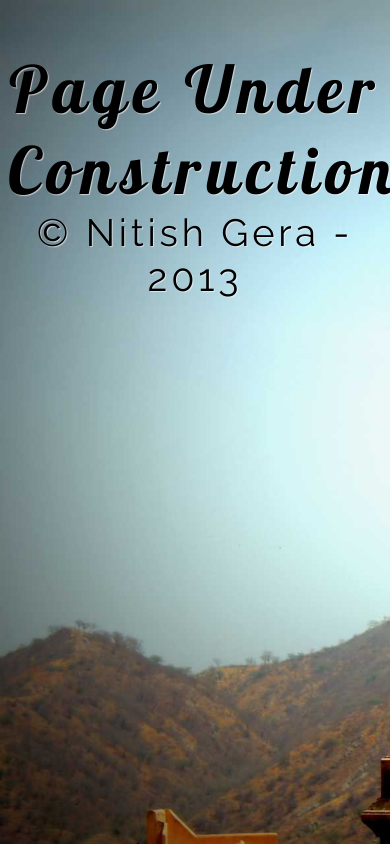
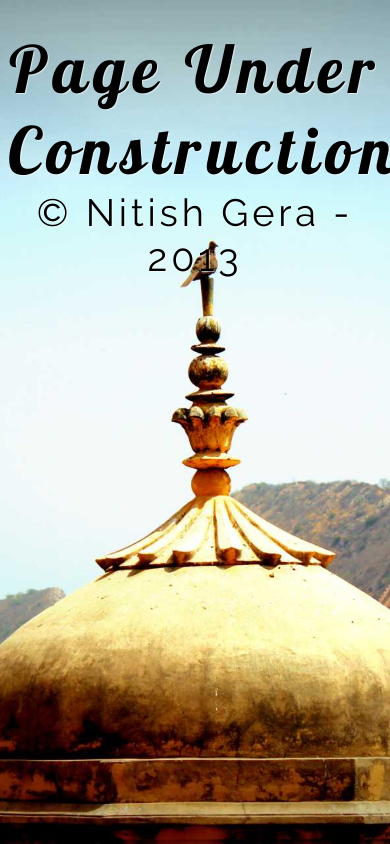
Before and after one commit to nitishgera/photog, a plain HTML site: page WebContent/index.html in a window 390 px wide. Drawn offline with Linux system fonts and the light colour scheme.

Commit message:
Changed background image size properties
-BG image was rendering like crap on tablet/mobiles. Fixed it.
Hopefully.

```diff
--- a/WebContent/index.html
+++ b/WebContent/index.html
@@ -24,10 +24,12 @@
 
       body
 	  {
-       background:url("bg2.jpg");
-       background-repeat:no-repeat;
+       background:url("bg2.jpg") no-repeat center center fixed;
        background-size:cover;
-       padding-top:40px;
+       -webkit-background-size: cover;
+       -moz-background-size: cover;
+ 	   -o-background-size: cover;
+       padding-top:20px;
       }
 
     </style>
```
